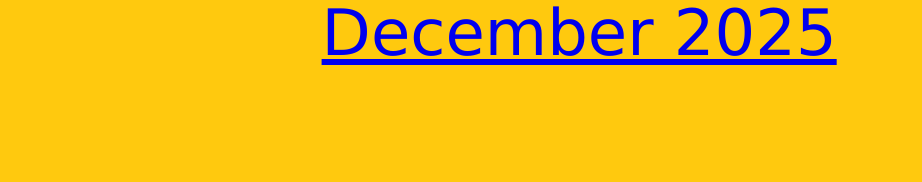
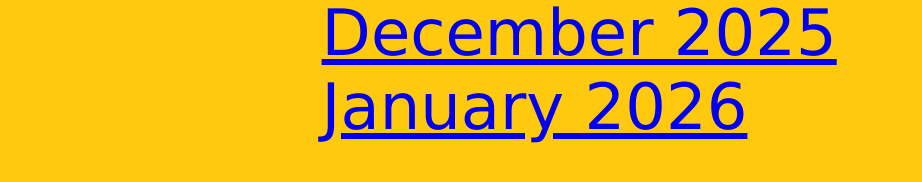
Before and after one commit to bgigiolio/webbies, a React (Vite) app in the folder ChrisCrumbs/: page / in a window 1280 px wide. Shown: the part 1057-1239 px from the top of the page, without its empty margins (0-922 px from the left). Built offline with nearby package versions, Linux system fonts and the light colour scheme.

Commit message:
January update

```diff
--- a/ChrisCrumbs/src/App.jsx
+++ b/ChrisCrumbs/src/App.jsx
@@ -15,7 +15,8 @@ function App() {
     {url: "https://ia600205.us.archive.org/28/items/papageegee/papageegee.pdf", date: "September 2025"},
     {url: "https://ia803404.us.archive.org/34/items/october-newsletter/October%20Newsletter.pdf", date: "October 2025"},
     {url: "https://ia601608.us.archive.org/12/items/november-newsletter_202601/November%20Newsletter.pdf", date: "November 2025"},
-    {url: "https://ia600407.us.archive.org/2/items/december-newsletter/December%20Newsletter.pdf", date: "December 2025"}
+    {url: "https://ia600407.us.archive.org/2/items/december-newsletter/December%20Newsletter.pdf", date: "December 2025"},
+    {url: "https://ia903106.us.archive.org/15/items/january-newsletter/January%20Newsletter.pdf", date: "January 2026"}
   ]
   // useEffect(() => {
   //   axios.get(baseURL + "/")
```
